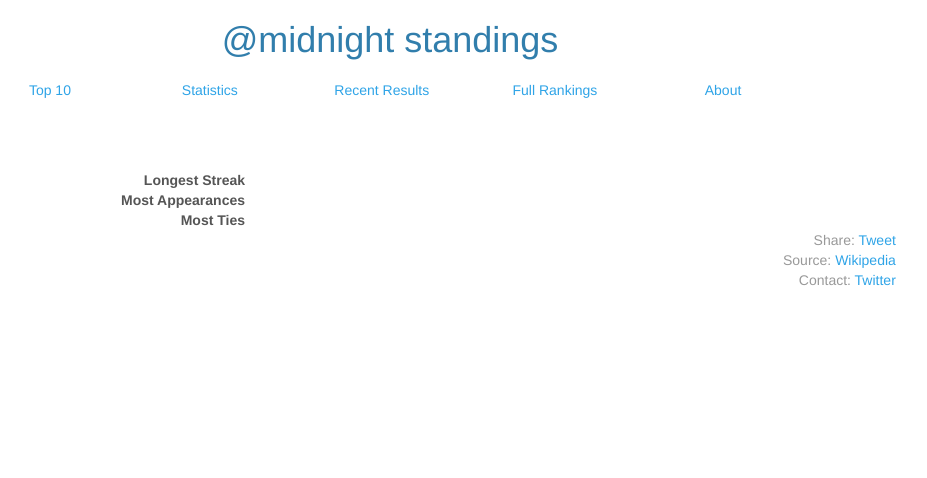
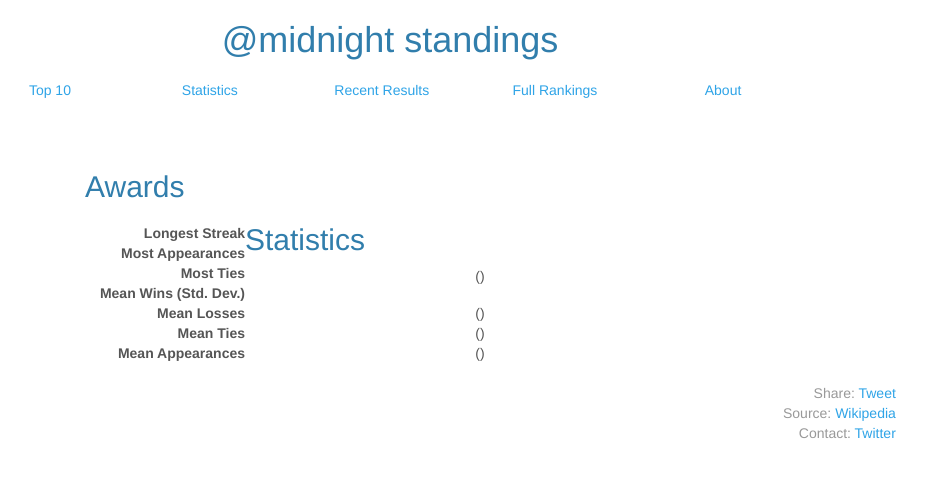
Before and after one commit to ndiquattro/quattsweb, a Flask app: template app/templates/mdr_stats.html in a window 1280 px wide. Shown: the top 478 px of the page, without its empty margins (250-1177 px from the left). Run offline with Flask 2, Linux system fonts and the light colour scheme; the template is opened without the code that fills it, so the values that code supplies are empty; some libraries are stand-ins or nearby versions.

Commit message:
Various fixes

```diff
--- a/app/mdr_views.py
+++ b/app/mdr_views.py
@@ -73,10 +73,16 @@
     # Most Ties
     ties = counts[counts.Ties == max(counts.Ties)]
 
+    # Means
+    mns = counts.mean(axis=0).round(2)
+    sds = counts.std(axis=0).round(2)
+
     return render_template('mdr_stats.html',
                            streak=streak,
                            apps=apps,
                            ties=ties,
+                           means=mns,
+                           stds=sds,
                            title='@midnight standings - Statistics')
 
 
--- a/app/templates/mdr_about.html
+++ b/app/templates/mdr_about.html
@@ -4,12 +4,12 @@
     <div class="col-md-6 col-md-offset-3">
         <h2>Introduction</h2>
         <p>
-            Have you ever wondered who's the statistically funniest person on the internet?
+            Have you ever wondered who's statistically the funniest person on the internet?
             Well, wonder no longer! I have
             crunched the numbers, run the models, and scraped the wikipedias to bring you
             the answer. How you ask? The ranks found on this website are based on a mostly daily
             game show, that I think, is mostly not fake. Each day the funniest person on the internet
-            is determined and in turn documented here. Thus, we can so who has won the most and there you go.
+            is determined and in turn documented here. Thus, we can see who has won the most and there you go.
         </p>
     </div>
 </div>
--- a/app/templates/mdr_stats.html
+++ b/app/templates/mdr_stats.html
@@ -2,6 +2,7 @@
 {% block content %}
 <div class="row">
     <div class="col-md-6 col-md-offset-3">
+        <h2>Awards</h2>
         <div class="text-center">
         <dl class="dl-horizontal">
             <dt class="text-center">Longest Streak</dt>
@@ -18,6 +19,15 @@
             {% for idx, person in ties.iterrows() %}
             <dd>{{ person.Names }} ({{ person.Ties }})</dd>
             {% endfor %}
+        <h2 class="text-left">Statistics</h2>
+            <dt>Mean Wins (Std. Dev.)</dt>
+            <dd>{{ means.Winner }} ({{ stds.Winner }})</dd>
+            <dt>Mean Losses</dt>
+            <dd>{{ means.Lastplace }} ({{ stds.Lastplace }})</dd>
+            <dt>Mean Ties</dt>
+            <dd>{{ means.Ties }} ({{ stds.Ties }})</dd>
+            <dt>Mean Appearances</dt>
+            <dd>{{ means.Total }} ({{ stds.Total }})</dd>
         </dl>
         </div>
     </div>
--- a/scripts/atmid_results_scrapper.py
+++ b/scripts/atmid_results_scrapper.py
@@ -4,6 +4,8 @@
 from bs4 import BeautifulSoup
 import pandas as pd
 import sqlite3 as lite
+import os
+import datetime
 
 
 # Returns results table from wiki page
@@ -91,3 +93,7 @@
 with con:
     bigdf.to_sql('shows', con, index=False, if_exists='replace', dtype=ssql)
     finaldf.to_sql('counts', con, index=False, if_exists='replace', dtype=csql)
+
+# Log results
+with open(str(os.getcwd()) + '/log.txt', 'a') as f:
+    f.write(str(datetime.datetime.now()) + ",success\n")
```
